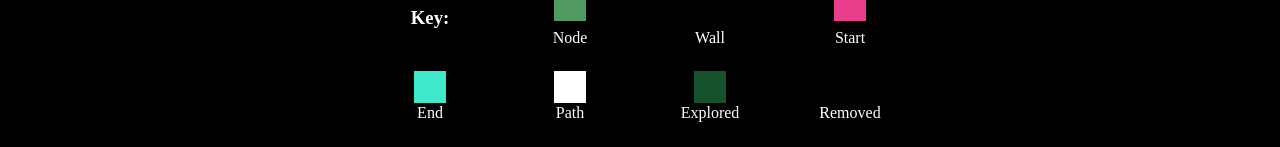
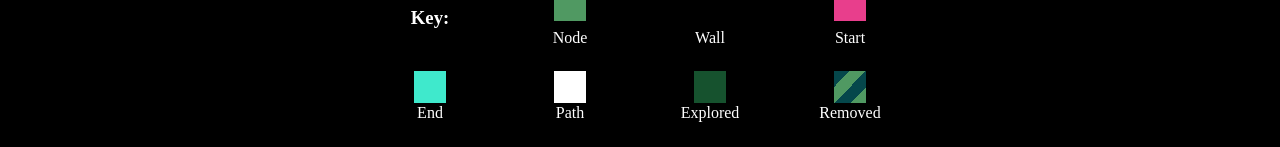
Before and after one commit to Rijndael1998/Website-Neo, a Next.js app: page /portfolio/a-star in a window 1280 px wide. Shown: the part 805-952 px from the top of the page. Built offline with nearby package versions, Linux system fonts and the light colour scheme; a web font is replaced by a local one.

Commit message:
Fixed an issue with a* not displaying properly

```diff
--- a/src/components/algorithms/aStar/aStarComp.tsx
+++ b/src/components/algorithms/aStar/aStarComp.tsx
@@ -106,7 +106,7 @@ export default function AStarComponent() {
             </div>
         </div>
         <p>
-            {canStepReason === undefined ? "All ok" : canStepReason}
+            {canStepReason ?? "All ok"}
         </p>
 
         <div className={styles.gridWarpper}>
@@ -116,31 +116,31 @@ export default function AStarComponent() {
         <div className={styles.key}>
             <h3>Key:</h3>
             <div>
-                <GridItem item={colors.Node} callback={undefined} />
+                <GridItem item={colors.Node} />
                 <div>Node</div>
             </div>
             <div>
-                <GridItem item={colors.Wall} callback={undefined} />
+                <GridItem item={colors.Wall} />
                 <div>Wall</div>
             </div>
             <div>
-                <GridItem item={colors.Start} callback={undefined} />
+                <GridItem item={colors.Start} />
                 <div>Start</div>
             </div>
             <div>
-                <GridItem item={colors.End} callback={undefined} />
+                <GridItem item={colors.End} />
                 <div>End</div>
             </div>
             <div>
-                <GridItem item={colors.Path} callback={undefined} />
+                <GridItem item={colors.Path} />
                 <div>Path</div>
             </div>
             <div>
-                <GridItem item={colors.Explored} callback={undefined} />
+                <GridItem item={colors.Explored} />
                 <div>Explored</div>
             </div>
             <div>
-                <GridItem item={colors.Removed} callback={undefined} />
+                <GridItem item={colors.Removed} />
                 <div>Removed</div>
             </div>
         </div>
--- a/src/components/algorithms/aStar/styles/aStarStyleMap.module.scss
+++ b/src/components/algorithms/aStar/styles/aStarStyleMap.module.scss
@@ -25,6 +25,10 @@
 }
 
 .Removed {
+    $fore: $bad;
+    $pr: $idk;
+    $size: calc(100% / 4);
+    background: repeating-linear-gradient(135deg, $fore, $fore $size, $pr $size, $pr $size * 2);
     &::before {
         opacity: 1;
     }
--- a/src/components/algorithms/grid/gridItem/_gridItem.tsx
+++ b/src/components/algorithms/grid/gridItem/_gridItem.tsx
@@ -4,7 +4,7 @@ import { GenericCallback } from "@/components/util";
 
 export type GridItemProps = {
     item: string,
-    callback: GenericCallback,
+    callback?: GenericCallback,
 }
 
 export default function GridItem({ item, callback }: GridItemProps) {
```
